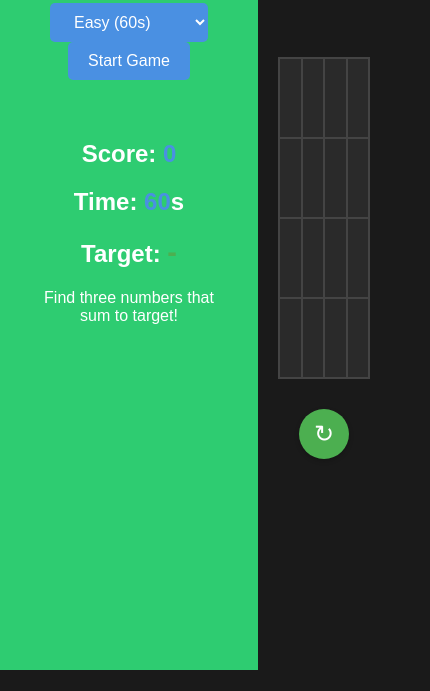
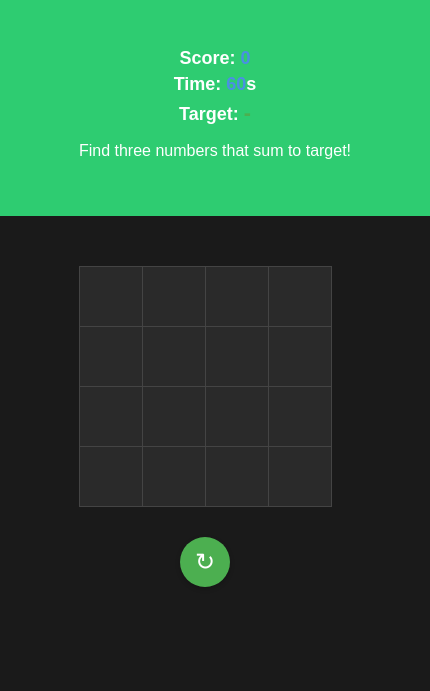
Before and after one commit to hillaryEmokol/number-matching-game, a website: page index.html in a window 390 px wide. Shown: the part 174-865 px from the top of the page, 430 px wide, since content can reach past the window. Drawn offline with Linux system fonts and the light colour scheme.

Commit message:
Updated layout with green sidebar and improved refresh button position

```diff
--- a/style.css
+++ b/style.css
@@ -30,6 +30,42 @@ body {
     padding: 20px;
 }
 
+/* Mobile Styles */
+@media screen and (max-width: 768px) {
+    .container {
+        flex-direction: column;
+    }
+
+    .sidebar {
+        width: 100%;
+        padding: 20px;
+        min-height: auto;
+    }
+
+    .main-content {
+        width: 100%;
+        padding: 10px;
+    }
+
+    h1#heading {
+        font-size: 24px;
+        margin: 10px 0;
+    }
+
+    .game-controls {
+        margin: 10px 0;
+    }
+
+    .game-info {
+        margin: 10px 0;
+    }
+
+    .game-info h2 {
+        font-size: 18px;
+        margin: 5px 0;
+    }
+}
+
 .game-controls {
     margin: 20px 0;
     text-align: center;
@@ -57,6 +93,20 @@ body {
     cursor: pointer;
     color: #fff;
     transition: all 0.3s ease;
+}
+
+@media screen and (max-width: 768px) {
+    .cell {
+        width: 60px;
+        height: 60px;
+        font-size: 20px;
+        border-width: 1px;
+    }
+
+    .game-board-container {
+        position: relative;
+        margin: 10px auto;
+    }
 }
 
 .cell:hover {
@@ -91,6 +141,16 @@ button, select {
     border-radius: 5px;
 }
 
+@media screen and (max-width: 768px) {
+    button, select {
+        padding: 8px 16px;
+        font-size: 14px;
+        margin: 5px;
+        width: 80%;
+        max-width: 200px;
+    }
+}
+
 button:hover, select:hover {
     background-color: #357abd;
 }
@@ -115,6 +175,14 @@ button:hover, select:hover {
     justify-content: center;
     padding: 0;
     box-shadow: 0 2px 5px rgba(0,0,0,0.2);
+}
+
+@media screen and (max-width: 768px) {
+    #refresh-game {
+        position: static;
+        transform: none;
+        margin: 20px auto 0;
+    }
 }
 
 #refresh-game:hover {
```
